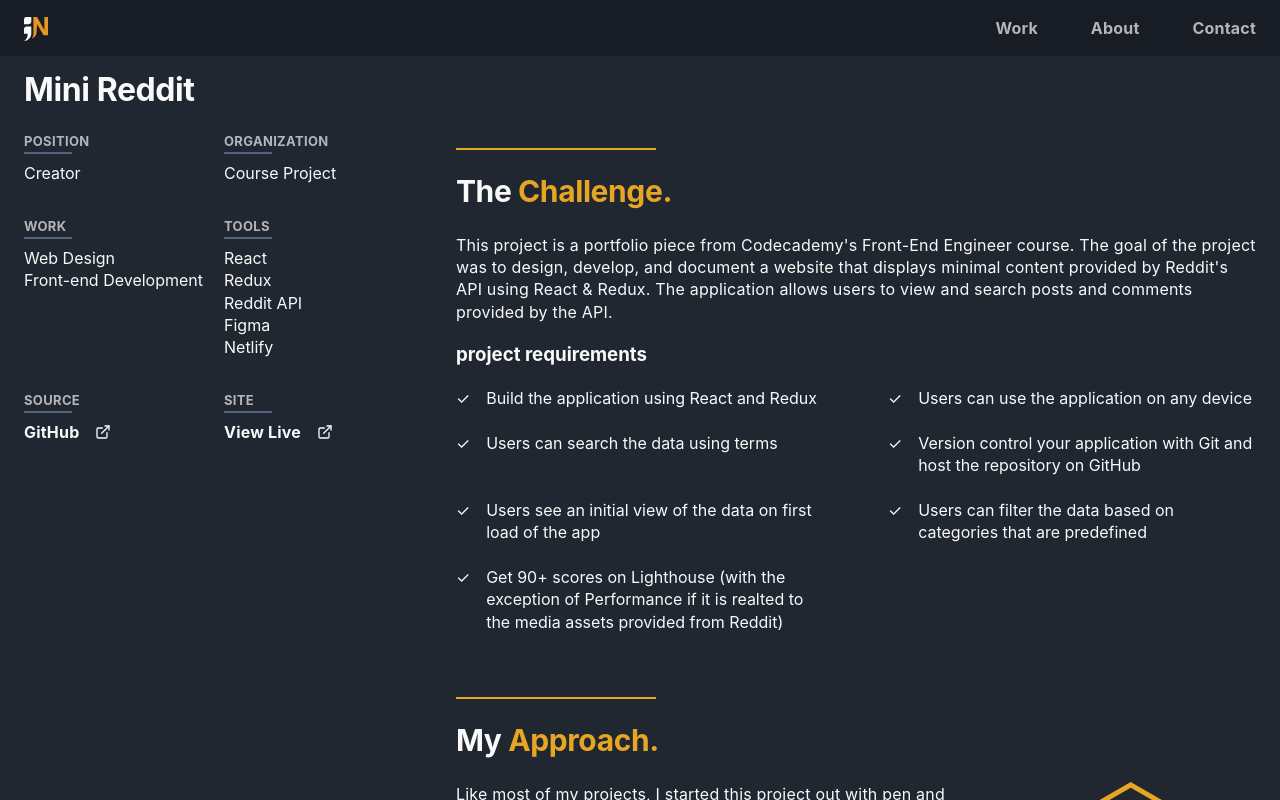
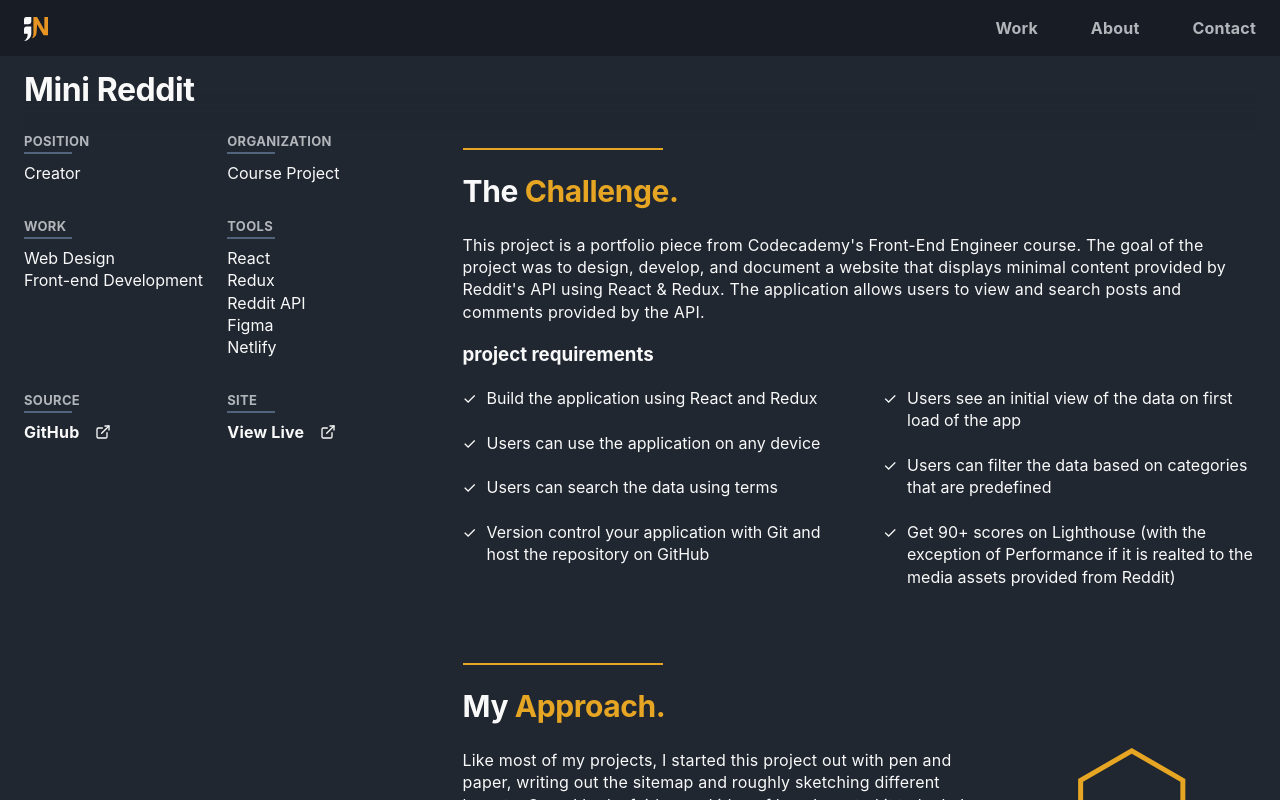
Before and after one commit to NeffCodes/Portfolio-v2.0, a Next.js app: page /projects/mini-reddit in a window 1280 px wide. Shown: the top 800 px of the page. Built offline with nearby package versions, Linux system fonts and the light colour scheme.

Commit message:
Fix article list style to be "masonry" with columns
-- adjusted article header flex to match "masonry" styling

```diff
--- a/src/common/components/ArticleHeader/ArticleHeader.module.css
+++ b/src/common/components/ArticleHeader/ArticleHeader.module.css
@@ -58,13 +58,13 @@
 }
 
 /* tablets and up */
-@media screen and (min-width:768px) and (min-height: 768px) {
+@media screen and (min-width:768px) {
   .container {
     position: -webkit-sticky;
     position: sticky;
     top: 132px;
     align-self: flex-start;
-    width: 33%;
-    max-width: 27rem;
+    width: min(33%,27rem);
+    min-width: min(33%,27rem);
   }
 }
--- a/src/common/components/articleHeader/ArticleHeader.module.css
+++ b/src/common/components/articleHeader/ArticleHeader.module.css
@@ -58,13 +58,13 @@
 }
 
 /* tablets and up */
-@media screen and (min-width:768px) and (min-height: 768px) {
+@media screen and (min-width:768px) {
   .container {
     position: -webkit-sticky;
     position: sticky;
     top: 132px;
     align-self: flex-start;
-    width: 33%;
-    max-width: 27rem;
+    width: min(33%,27rem);
+    min-width: min(33%,27rem);
   }
 }
--- a/src/styles/ArticlePage.module.css
+++ b/src/styles/ArticlePage.module.css
@@ -68,10 +68,11 @@
 }
 
 /* tablets and up */
-@media screen and (min-width:768px) and (min-height: 768px) {
+@media screen and (min-width:768px) {
   .article_container {
     flex-direction: row;
-    gap: 2rem;
+    align-items: flex-start;
+    align-self: flex-start;
   }
 
 }
@@ -166,25 +167,23 @@
   color:var(--orange);
 }
 
-.list {
-  display: flex;
-  flex-wrap: wrap;
-  justify-content: space-between;
-  gap: 1.4rem;
+/* small devices landscape and up */
+@media screen and (min-width:576px){
+  .list {
+    columns: 2;
+    column-gap: max(6%, 1.5rem);
+  }
 }
 
 .list li {
-  display: flex;
+  display: grid;
+  grid-template-columns: 1.5rem 1fr;
+  width: 100%;
+  margin-bottom: 1.4rem;
 }
 
 .list li::before {
   content:'\2713';
   margin-right: 1rem;
+  display: flex;
 }
-
-/* small devices landscape and up */
-@media screen and (min-width:576px){
-  .list li {
-    flex-basis: 46%;
-  }
-}
```
